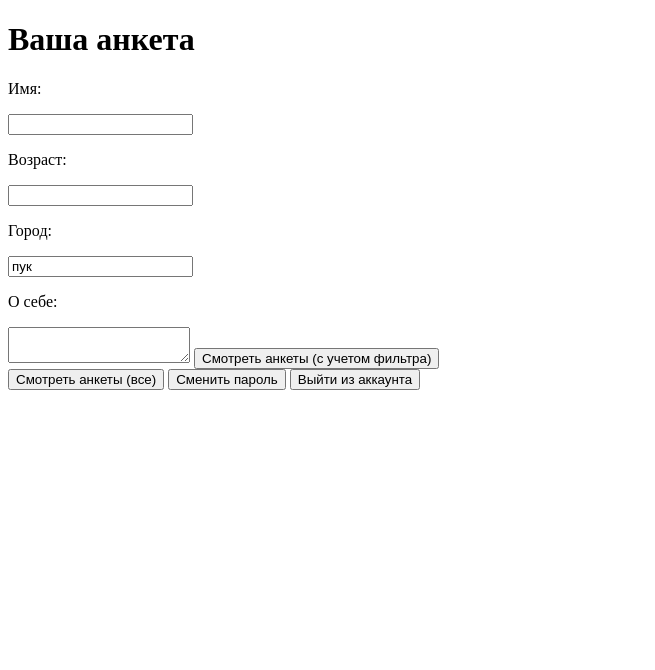
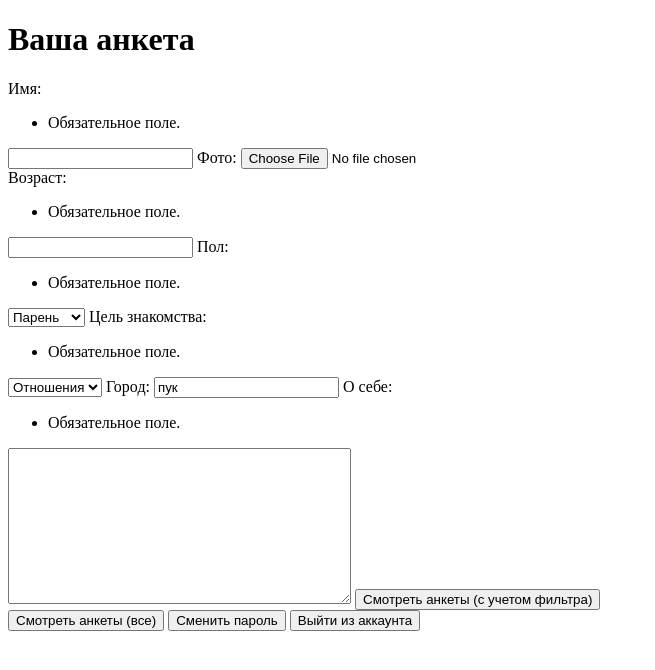
Before and after one commit to argecyplusplus/datingsite, a Django app: page /searching/myprofile/ in a window 1280 px wide. Shown: the top 670 px of the page, without its empty margins (0-655 px from the left). Run offline with Django 4.2, Linux system fonts and the light colour scheme; a user stored in the database is signed in.

Commit message:
опять че-то поменял

```diff
--- a/datingsite/searching/forms.py
+++ b/datingsite/searching/forms.py
@@ -10,8 +10,3 @@
     class Meta:
         model = Profile
         fields = ('name', 'avatar', 'age', 'gender', 'point_of_searching', 'city', 'description')
-
-class ProfileForm(forms.ModelForm):
-    class Meta:
-        model = Profile
-        fields = ('name', 'avatar', 'age', 'gender', 'point_of_searching', 'city', 'description')
--- a/datingsite/searching/views.py
+++ b/datingsite/searching/views.py
@@ -56,10 +56,9 @@
     def post(self, request):
 
         form = MyProfileForm(request.POST)
-        #print (form)
         if form.is_valid():
             form = form.save(commit=False)
             form.save()
-            print (form)
         print ("Анкета создана (нет)")
-        return redirect('/searching/')
+        #в return записать реальные данные из формы
+        return ProfileViewAllProtected(request, filterinfo={'gender':'Парень', 'age':18, 'city':'Ярославль'})
--- a/datingsite/templates/searching/myprofile.html
+++ b/datingsite/templates/searching/myprofile.html
@@ -8,12 +8,92 @@
         <form action="{% url 'createprofile' %}" method="post">
             {% csrf_token %}
 
+            <tr>
+                <th><label for="id_name">Имя:</label></th>
+                <td>
+                  <ul class="errorlist"><li>Обязательное поле.</li></ul>
+                  <input type="text" name="name" maxlength="50" required id="id_name">
 
-            <!-- Дефолты надо подтянуть из БД -->
-            <p>Имя:</p> <input value="{{profile.name}}" name="name">
-            <p>Возраст: </p><input value="{{profile.age}}"name="age">
-            <p>Город: </p><input value="пук" name="city">
-            <p>О себе: </p><textarea name="description"></textarea >
+
+                </td>
+              </tr>
+
+              <tr>
+                <th><label for="id_avatar">Фото:</label></th>
+                <td>
+
+                  <input type="file" name="avatar" accept="image/*" id="id_avatar">
+
+
+                </td>
+              </tr>
+
+              <tr>
+                <th><br><label for="id_age">Возраст:</label></th>
+                <td>
+                  <ul class="errorlist"><li>Обязательное поле.</li></ul>
+                  <input type="number" name="age" required id="id_age">
+
+
+                </td>
+              </tr>
+
+              <tr>
+                <th><label for="id_gender">Пол:</label></th>
+                <td>
+                  <ul class="errorlist"><li>Обязательное поле.</li></ul>
+                  <select name="gender" id="id_gender">
+              <option value="Парень">Парень</option>
+
+              <option value="Девушка">Девушка</option>
+
+            </select>
+
+
+                </td>
+              </tr>
+
+              <tr>
+                <th><label for="id_point_of_searching">Цель знакомства:</label></th>
+                <td>
+                  <ul class="errorlist"><li>Обязательное поле.</li></ul>
+                  <select name="point_of_searching" id="id_point_of_searching">
+              <option value="Отношения">Отношения</option>
+
+              <option value="Свидания">Свидания</option>
+
+              <option value="Дружба">Дружба</option>
+
+              <option value="Общение">Общение</option>
+
+            </select>
+
+
+                </td>
+              </tr>
+
+              <tr>
+                <th><label for="id_city">Город:</label></th>
+                <td>
+
+                  <input type="text" name="city" value="пук" maxlength="100" required id="id_city">
+
+
+                </td>
+              </tr>
+
+              <tr>
+                <th><label for="id_description">О себе:</label></th>
+                <td>
+                  <ul class="errorlist"><li>Обязательное поле.</li></ul>
+                  <textarea name="description" cols="40" rows="10" maxlength="50" required id="id_description">
+            </textarea>
+
+
+
+
+                </td>
+              </tr>
 
 
             <button type='submit'>Смотреть анкеты (с учетом фильтра)</button>
```
Also changed, not shown: datingsite/searching/admin.py (line endings or trailing spaces).
